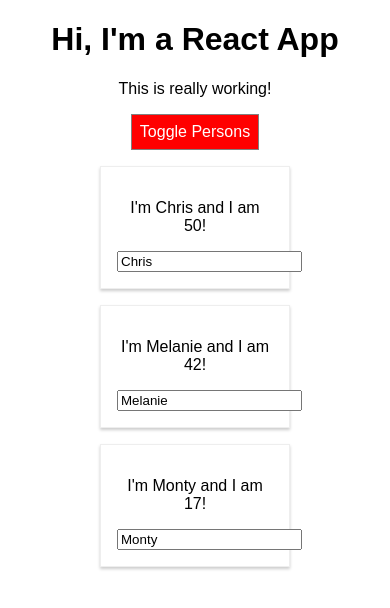
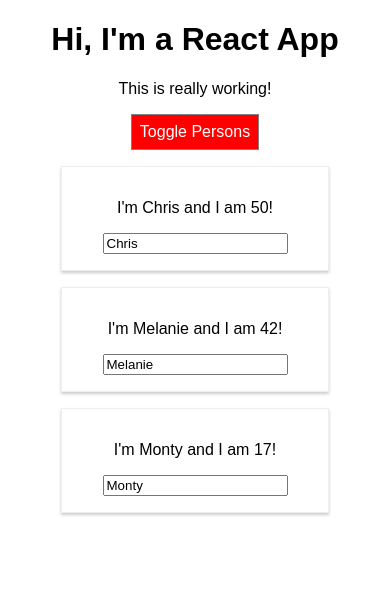
Before and after one commit to HeWhoShallNotBeMentioned/RCG_Project1_React_Frontend, a React app: page / in a window 390 px wide. Both pictures are taken after a click on the button "Toggle Persons". Shown: the top 608 px of the page. Built offline with nearby package versions, Linux system fonts and the light colour scheme.

Commit message:
did some testing with media queries dealing with size and background color of persons

```diff
--- a/src/Person/Person.css
+++ b/src/Person/Person.css
@@ -1,8 +1,15 @@
 .Person {
-  width: 40%;
+  width: 60%;
   margin: 16px auto;
   border: 1px solid #eee;
   box-shadow: 0 2px 3px #cccccc;
   padding: 16px;
   text-align: center;
 }
+
+@media (min-width: 500px) {
+  .Person {
+    width: 450px;
+    background-color: PowderBlue;
+  }
+}
```
